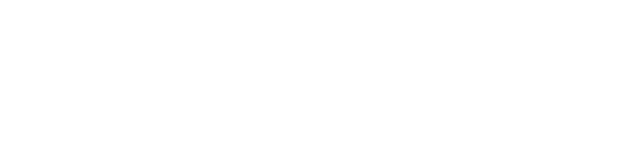
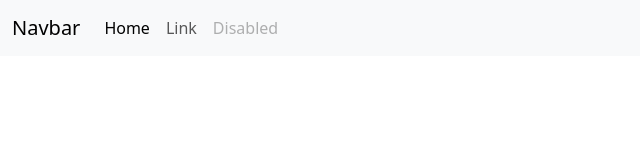
Before and after one commit to Risnach/Viaje-Chile, a plain HTML site: page index.html in a window 1280 px wide. Shown: the whole page, without its empty margins (0-640 px from the left). Drawn offline with nearby package versions, Linux system fonts and the light colour scheme.

Commit message:
agrege los estilos y el navbar

```diff
--- a/index.html
+++ b/index.html
@@ -4,11 +4,70 @@
     <meta charset="UTF-8">
     <meta name="viewport" content="width=device-width, initial-scale=1.0">
     <title>Viajes Chile</title>
+    <!--1ro google fonts para estilo de letra-->
+    <link rel="preconnect" href="https://fonts.googleapis.com">
+    <link rel="preconnect" href="https://fonts.gstatic.com" crossorigin>
+    <link href="https://fonts.googleapis.com/css2?family=Raleway:ital,wght@0,100..900;1,100..900&display=swap" rel="stylesheet">
+    <!--2do font awesome-->
+    <script src="https://kit.fontawesome.com/ada63f5424.js" crossorigin="anonymous"></script>
+    <!--3ro.1 Bootstrap-->
     <link href="https://cdn.jsdelivr.net/npm/bootstrap@5.3.3/dist/css/bootstrap.min.css" rel="stylesheet" integrity="sha384-QWTKZyjpPEjISv5WaRU9OFeRpok6YctnYmDr5pNlyT2bRjXh0JMhjY6hW+ALEwIH" crossorigin="anonymous">
+    <!--4to vincular mi CSS para nuestros estilos-->
+    <link href="./assets/css/style.css" rel="stylesheet"/>
 </head>
 <body>
+    <header>
+        <nav class="navbar navbar-expand-lg bg-body-tertiary">
+            <div class="container-fluid">
+                <a class="navbar-brand" href="#">Navbar</a>
+                <button class="navbar-toggler" type="button" data-bs-toggle="collapse" data-bs-target="#navbarSupportedContent" aria-controls="navbarSupportedContent" aria-expanded="false" aria-label="Toggle navigation">
+                <span class="navbar-toggler-icon"></span>
+                </button>
+                <div class="collapse navbar-collapse" id="navbarSupportedContent">
+                    <ul class="navbar-nav me-auto mb-2 mb-lg-0">
+                        <li class="nav-item">
+                        <a class="nav-link active" aria-current="page" href="#">Home</a>
+                        </li>
+                        <li class="nav-item">
+                        <a class="nav-link" href="#">Link</a>
+                        </li>
+                        <li class="nav-item">
+                        <a class="nav-link disabled" aria-disabled="true">Disabled</a>
+                        </li>
+                    </ul>
+                </div>
+            </div>
+        </nav>
+
+
+
+
+
+
+
+    </header>
+
+
+
+
+
+
+
+
+
+
+
+
+
+
+    <!--5to  vincular mi JS-->
     <script src="./assets/js/sript.js"></script>
 
+    <!--3ro.2 Bootstrap-->
+    <script src="https://cdn.jsdelivr.net/npm/bootstrap@5.3.3/dist/js/bootstrap.bundle.min.js" integrity="sha384-YvpcrYf0tY3lHB60NNkmXc5s9fDVZLESaAA55NDzOxhy9GkcIdslK1eN7N6jIeHz" crossorigin="anonymous"></script>
+
+    <!--6to  jQuery-->
+    <script src="https://code.jquery.com/jquery-3.7.1.js" integrity="sha256-eKhayi8LEQwp4NKxN+CfCh+3qOVUtJn3QNZ0TciWLP4=" crossorigin="anonymous"></script>
 
 </body>
 </html>
```
